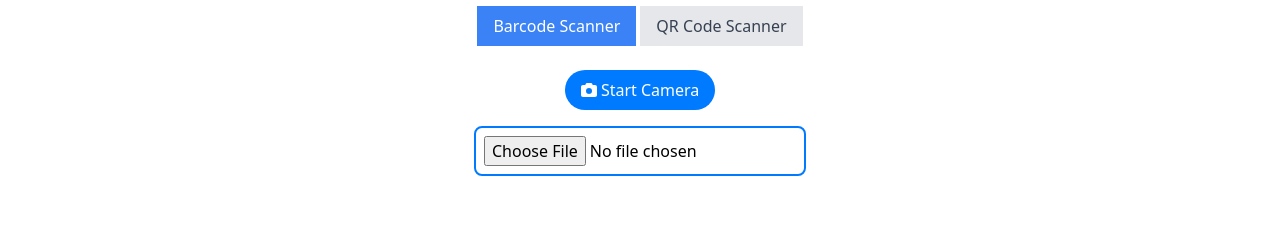
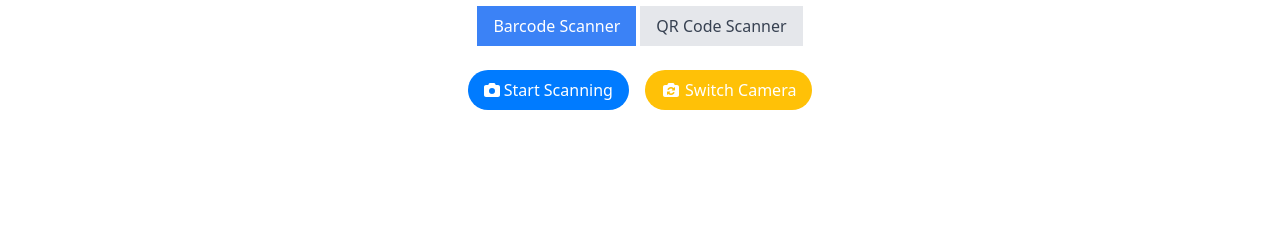
Before and after one commit to ishit08/QR-CODE-GEN, a Next.js app: page /scanner in a window 1280 px wide. Shown: the part 162-404 px from the top of the page. Built offline with nearby package versions, Linux system fonts and the light colour scheme; no server answers.

Commit message:
build issue fixed

```diff
--- a/app/(pages)/contactus/page.js
+++ b/app/(pages)/contactus/page.js
@@ -1,7 +1,6 @@
 "use client";
 
 import { useState } from "react";
-import { useRouter } from "next/navigation";
 import { Input } from "../../components/ui/input";
 import '../../styles/authpage.css'; // Import the shared CSS file
 
--- a/app/components/scanner/BarcodeScanner.js
+++ b/app/components/scanner/BarcodeScanner.js
@@ -36,12 +36,6 @@ export default function BarcodeScanner() {
         }
     }, []);
 
-    const handleDetectedBarcode = useCallback((result) => {
-        setBarcodeData(result.codeResult.code); // Set barcode data to display
-        stopBarcodeScanner(); // Stop after successful scan
-        setIsScanning(false); // Reset scanning state
-    }, []); // Dependencies handled below
-
     const stopBarcodeScanner = useCallback(() => {
         if (quaggaInitialized.current) {
             Quagga.offDetected(handleDetectedBarcode);
@@ -49,15 +43,23 @@ export default function BarcodeScanner() {
                 quaggaInitialized.current = false;
             });
         }
-    }, [handleDetectedBarcode]);
+    }, []); // Dependencies will be managed to include handleDetectedBarcode if it changes
+
+    const handleDetectedBarcode = useCallback((result) => {
+        setBarcodeData(result.codeResult.code); // Set barcode data to display
+        stopBarcodeScanner(); // Stop after successful scan
+        setIsScanning(false); // Reset scanning state
+    }, [stopBarcodeScanner]); // Include stopBarcodeScanner in the dependency array
 
     useEffect(() => {
         detectDeviceAndSetCamera();
+
         if (isCameraOn) {
             initCamera();
         } else {
             stopCamera();
         }
+
         return () => {
             stopCamera();
             stopBarcodeScanner();
@@ -88,37 +90,12 @@ export default function BarcodeScanner() {
     };
 
     const handleStartStopScanning = () => {
-        if (isCameraOn) {
-            if (isScanning) {
-                stopBarcodeScanner();
-            } else {
-                startBarcodeScanner();
-            }
-            setIsScanning(!isScanning);
+        setIsCameraOn(!isCameraOn);
+        setIsScanning(!isScanning);
+        if (!isScanning) {
+            startBarcodeScanner();
         } else {
-            alert('Please start the camera first.');
-        }
-    };
-
-    const handleFileUpload = (event) => {
-        const file = event.target.files[0];
-        if (file) {
-            const reader = new FileReader();
-            reader.onload = (e) => {
-                Quagga.decodeSingle({
-                    src: e.target.result,
-                    decoder: {
-                        readers: ['ean_reader', 'code_128_reader', 'upc_reader']
-                    }
-                }, (result) => {
-                    if (result && result.codeResult) {
-                        setBarcodeData(result.codeResult.code); // Set barcode data to display
-                    } else {
-                        alert('No barcode found in the image.');
-                    }
-                });
-            };
-            reader.readAsDataURL(file);
+            stopBarcodeScanner();
         }
     };
 
@@ -135,34 +112,15 @@ export default function BarcodeScanner() {
             )}
 
             <div className="scanner-controls">
-                <button onClick={() => {
-                    setIsCameraOn(!isCameraOn);
-                    if (isCameraOn) stopCamera();
-                }} className="scanner-button">
-                    <FontAwesomeIcon icon={faCamera} /> {isCameraOn ? 'Stop Camera' : 'Start Camera'}
+                <button onClick={handleStartStopScanning} className="scanner-button">
+                    <FontAwesomeIcon icon={faCamera} /> {isScanning ? 'Stop Scanning' : 'Start Scanning'}
                 </button>
-                {isCameraOn && (
-                    <button onClick={() => setCameraFacingMode(cameraFacingMode === 'user' ? 'environment' : 'user')} className="scanner-button scanner-button-yellow">
-                        <FontAwesomeIcon icon={faCameraRotate} /> Switch to {cameraFacingMode === 'user' ? 'Back' : 'Front'} Camera
-                    </button>
-                )}
-                {isCameraOn && (
-                    <button onClick={handleStartStopScanning} className="scanner-button scanner-button-green">
-                        {isScanning ? 'Stop Scanning' : 'Start Scanning'}
-                    </button>
-                )}
+                <button onClick={() => setCameraFacingMode(cameraFacingMode === 'user' ? 'environment' : 'user')} className="scanner-button scanner-button-yellow">
+                    <FontAwesomeIcon icon={faCameraRotate} /> Switch Camera
+                </button>
             </div>
 
-            <div className="scanner-file-upload">
-                <input type="file" accept="image/*" onChange={handleFileUpload} className="scanner-input" />
-            </div>
-
-            {isCameraOn && (
-                <div className="scanner-video-container">
-                    <video ref={videoRef} autoPlay className="scanner-video" />
-                    <div className="scanner-video-overlay"></div>
-                </div>
-            )}
+            <video ref={videoRef} style={{ width: '100%' }} autoPlay hidden />
         </div>
     );
 }
```
